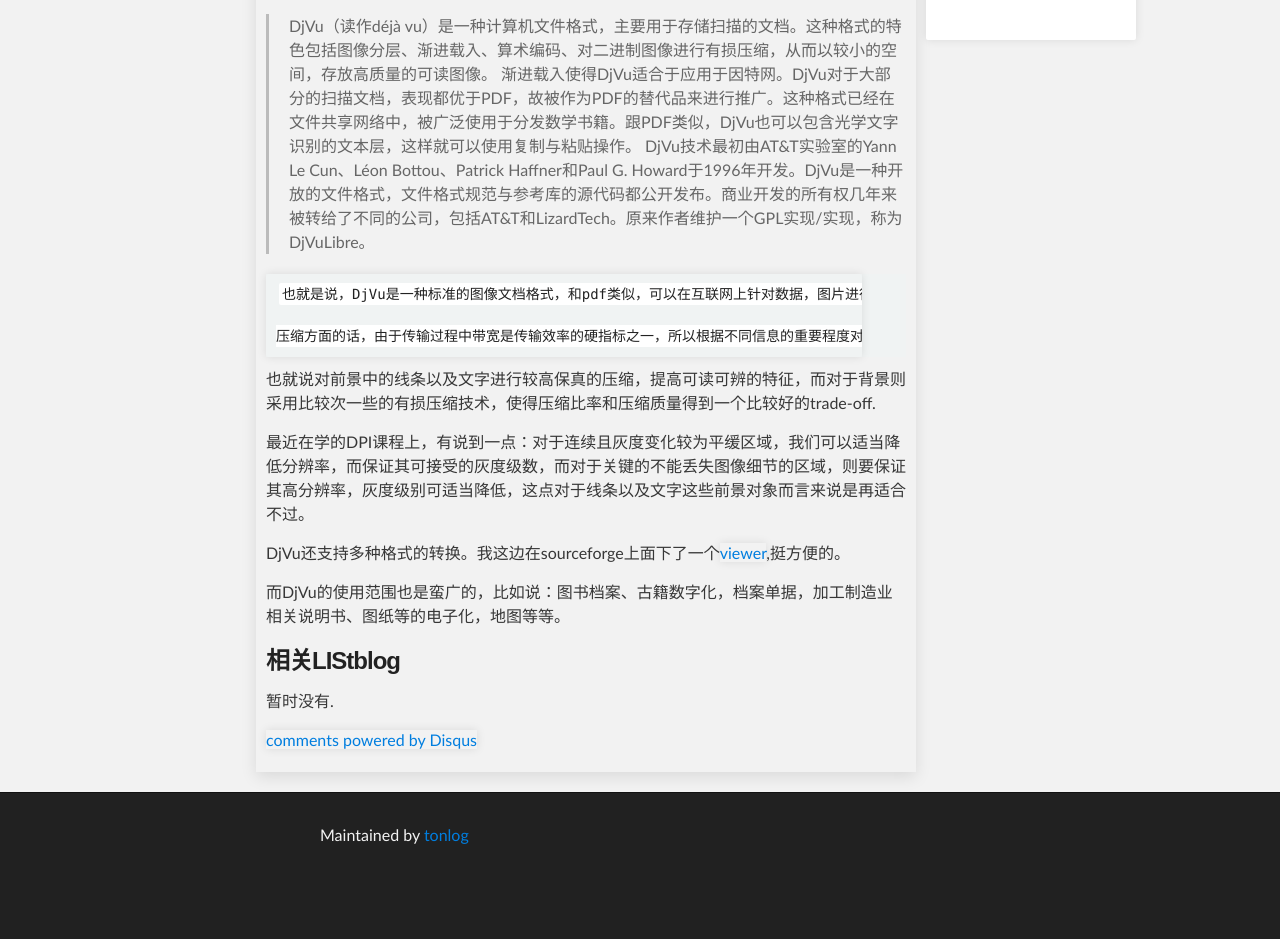
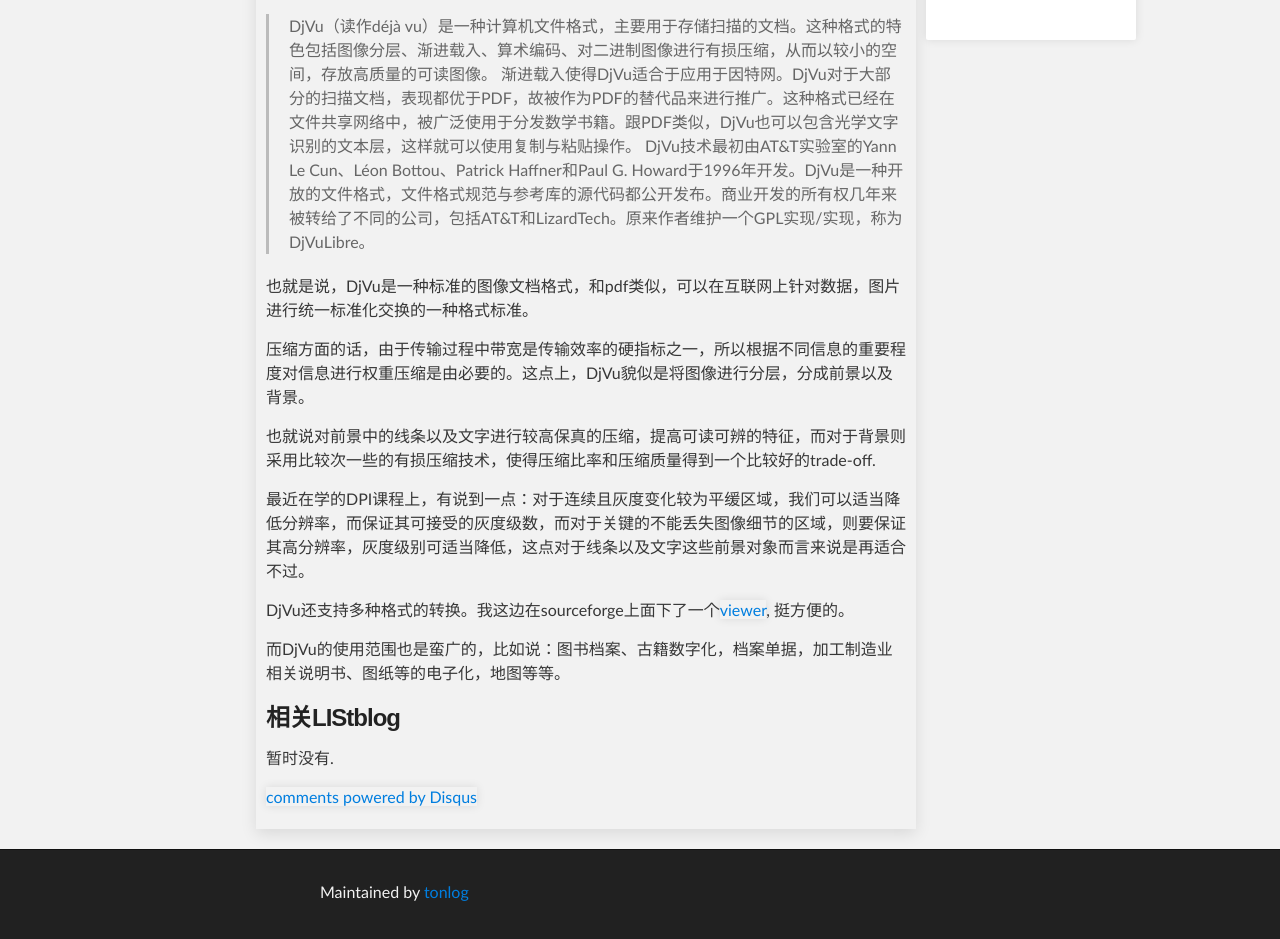
Before and after one commit to tonlog/tonlog.github.io, a Jekyll site: the page built from _posts/2013-04-28-DjVu.md, in a window 1280 px wide. Shown: the part 516-1455 px from the top of the page. Built offline with Jekyll 4.4.1, drawn with Linux system fonts in a browser that asks for light colours; Markdown is read by kramdown in place of the engine named in the settings; comment, search, counter and statistics services are not loaded; before the commit the page ends 1398 px from its top, so only the background shows below that.

Commit message:
Update 2013-04-28-DjVu.md

```diff
--- a/_posts/2013-04-28-DjVu.md
+++ b/_posts/2013-04-28-DjVu.md
@@ -17,15 +17,14 @@
 >    渐进载入使得DjVu适合于应用于因特网。DjVu对于大部分的扫描文档，表现都优于PDF，故被作为PDF的替代品来进行推广。这种格式已经在文件共享网络中，被广泛使用于分发数学书籍。跟PDF类似，DjVu也可以包含光学文字识别的文本层，这样就可以使用复制与粘贴操作。
 >    DjVu技术最初由AT&T实验室的Yann Le Cun、Léon Bottou、Patrick Haffner和Paul G. Howard于1996年开发。DjVu是一种开放的文件格式，文件格式规范与参考库的源代码都公开发布。商业开发的所有权几年来被转给了不同的公司，包括AT&T和LizardTech。原来作者维护一个GPL实现/实现，称为DjVuLibre。
 
+也就是说，DjVu是一种标准的图像文档格式，和pdf类似，可以在互联网上针对数据，图片进行统一标准化交换的一种格式标准。
 
-    也就是说，DjVu是一种标准的图像文档格式，和pdf类似，可以在互联网上针对数据，图片进行统一标准化交换的一种格式标准。
-
-    压缩方面的话，由于传输过程中带宽是传输效率的硬指标之一，所以根据不同信息的重要程度对信息进行权重压缩是由必要的。这点上，DjVu貌似是将图像进行分层，分成前景以及背景。
+压缩方面的话，由于传输过程中带宽是传输效率的硬指标之一，所以根据不同信息的重要程度对信息进行权重压缩是由必要的。这点上，DjVu貌似是将图像进行分层，分成前景以及背景。
 
 也就说对前景中的线条以及文字进行较高保真的压缩，提高可读可辨的特征，而对于背景则采用比较次一些的有损压缩技术，使得压缩比率和压缩质量得到一个比较好的trade-off.
 
 最近在学的DPI课程上，有说到一点：对于连续且灰度变化较为平缓区域，我们可以适当降低分辨率，而保证其可接受的灰度级数，而对于关键的不能丢失图像细节的区域，则要保证其高分辨率，灰度级别可适当降低，这点对于线条以及文字这些前景对象而言来说是再适合不过。
 
-DjVu还支持多种格式的转换。我这边在sourceforge上面下了一个[viewer](http://windjview.sourceforge.net/),挺方便的。
+DjVu还支持多种格式的转换。我这边在sourceforge上面下了一个[viewer](http://windjview.sourceforge.net/), 挺方便的。
 
 而DjVu的使用范围也是蛮广的，比如说：图书档案、古籍数字化，档案单据，加工制造业相关说明书、图纸等的电子化，地图等等。
```
